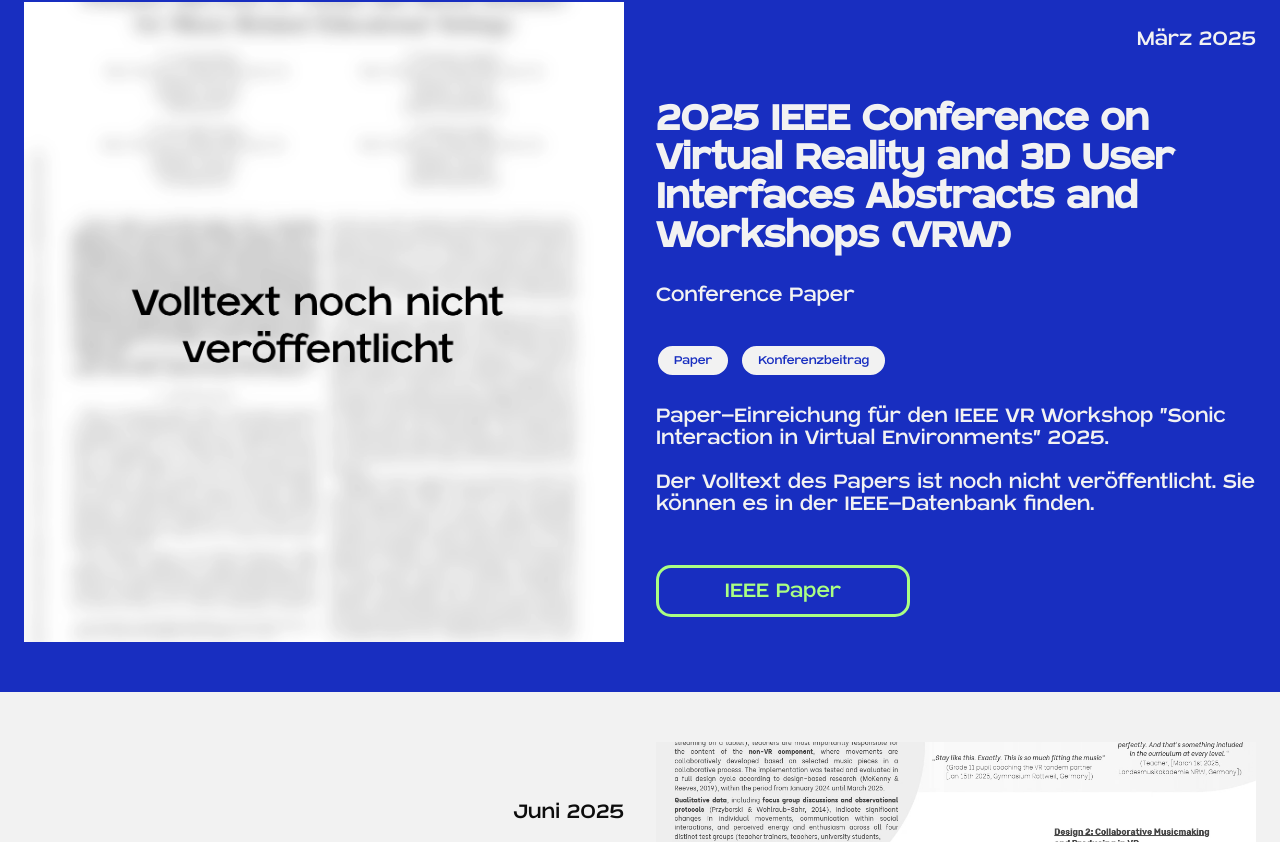
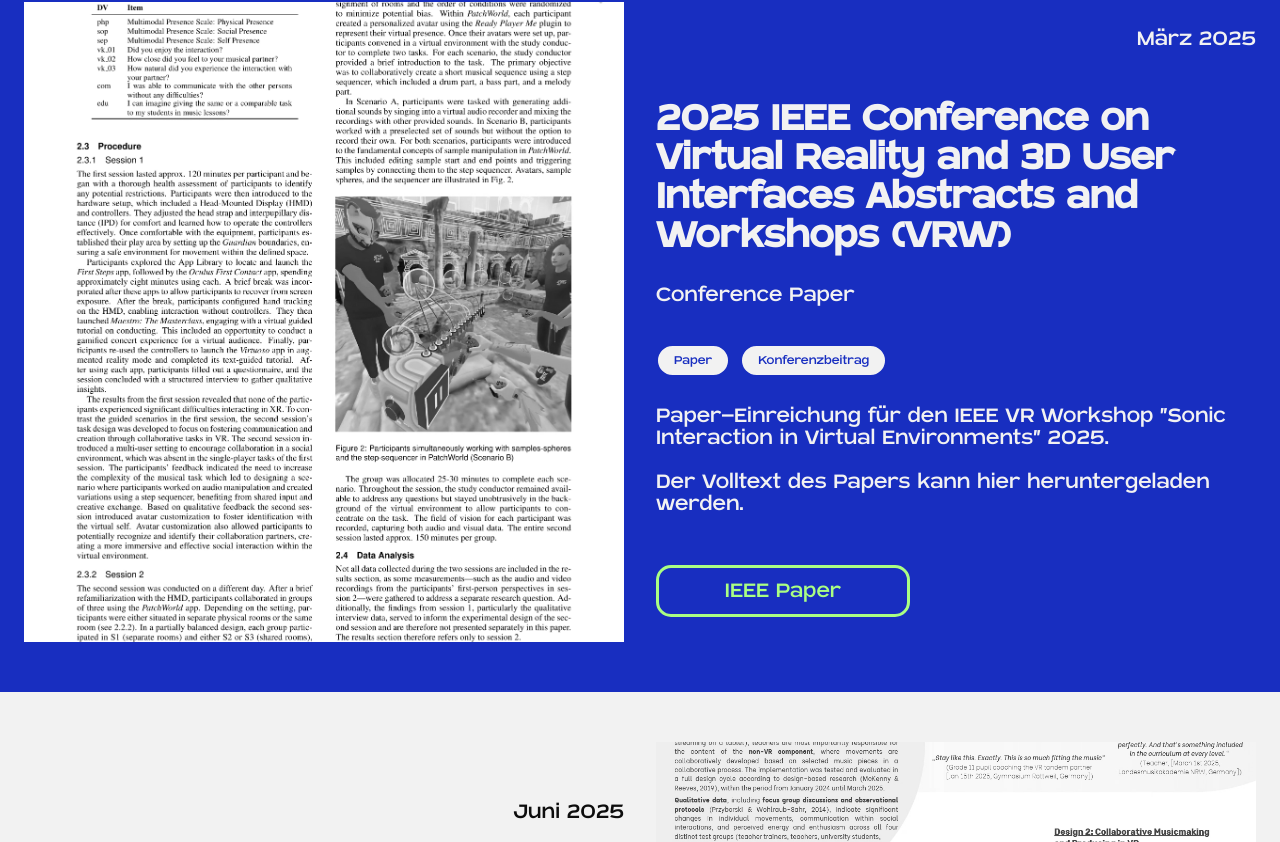
Before and after one commit to annamarika/leviko, a React (Vite) app: page /#/publikationen in a window 1280 px wide. Shown: the part 3956-4798 px from the top of the page. Built offline with nearby package versions, Linux system fonts and the light colour scheme.

Commit message:
Added Fulltext to Publications
IEEE25

```diff
--- a/src/Components/Publikationen/PublikationData.tsx
+++ b/src/Components/Publikationen/PublikationData.tsx
@@ -3,8 +3,8 @@
 import poster_dublin from "../../assets/images/LEVIKO_poster_dublin.webp";
 import paper_ieee_24 from "../../assets/images/LEVIKO_Paper_IEEE_24.webp";
 import poster_ampf_24 from "../../assets/images/LEVIKO_poster_ampf_24.webp";
-import paper_ieee_25 from "../../assets/images/LEVIKO_fulltext_not_published.webp";
 import poster_eas_25 from "../../assets/images/LEVIKO_poster_eas_25.webp";
+import paper_ieee_25 from "../../assets/images/LEVIKO_Paper_IEEE_25.webp";
 
 // Definiere den Typ für deine Publikationen-Daten
 const publikationData: Array<{
@@ -131,7 +131,7 @@
       <p>
         Paper-Einreichung für den IEEE VR Workshop "Sonic Interaction in Virtual Environments" 2025.
         <br /> <br />
-        Der Volltext des Papers ist noch nicht veröffentlicht. Sie können es in der IEEE-Datenbank finden.
+        Der Volltext des Papers kann hier heruntergeladen werden.
       </p>
     ),
   },
```
Also changed, not shown: src/assets/images/LEVIKO_Paper_IEEE_25.webp (added).
